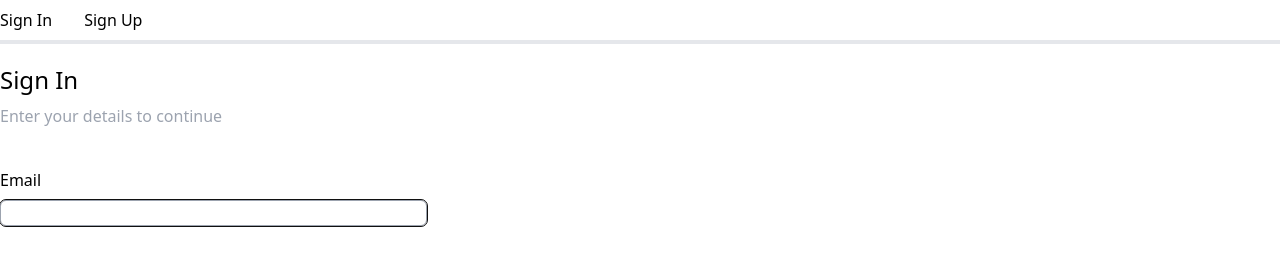
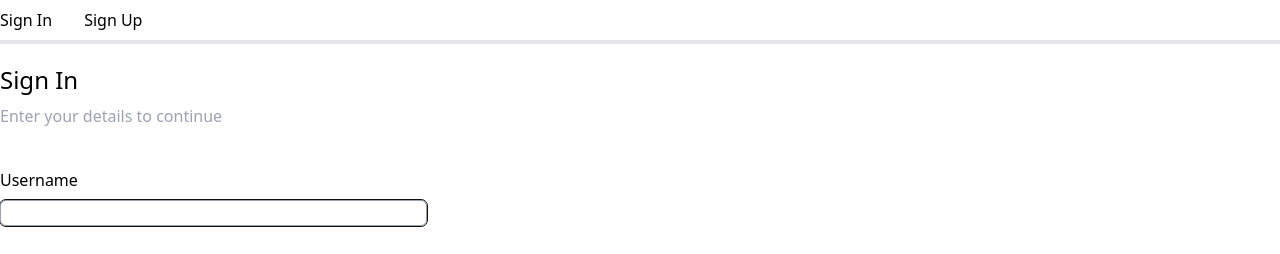
Before and after one commit to zulfikarrosadi/inventory-management-frontend, a React (Vite) app: page /auth/signin in a window 1280 px wide. Shown: the top 254 px of the page. Built offline with nearby package versions, Linux system fonts and the light colour scheme.

Commit message:
change email signup field to username

```diff
--- a/src/pages/SignIn.tsx
+++ b/src/pages/SignIn.tsx
@@ -7,10 +7,7 @@ import { useLocation, useNavigate } from 'react-router-dom';
 import useAuth from '../hooks/useAuth';
 
 const signInSchema = z.object({
-  email: z
-    .string()
-    .email('Please input valid email format')
-    .transform((val) => val.toLowerCase()),
+  username: z.string({ required_error: 'Username is required' }),
   password: z.string().min(1, 'Password is required'),
 });
 
@@ -68,17 +65,17 @@ function SignIn() {
           <ul className="flex flex-col gap-4">
             <li className="flex flex-col gap-2">
               <div className="flex flex-col gap-2">
-                <label htmlFor="email">Email</label>
+                <label htmlFor="username">Username</label>
                 <input
-                  type="email"
-                  id="email"
-                  {...register('email')}
+                  type="username"
+                  id="username"
+                  {...register('username')}
                   autoFocus
                   className="border border-gray-400 rounded-md outline outline-1 w-1/3"
                 />
               </div>
               <p className="text-sm text-red-500">
-                {errors.email && errors.email.message}
+                {errors.username && errors.username.message}
               </p>
             </li>
             <li className="flex flex-col gap-2">
```
